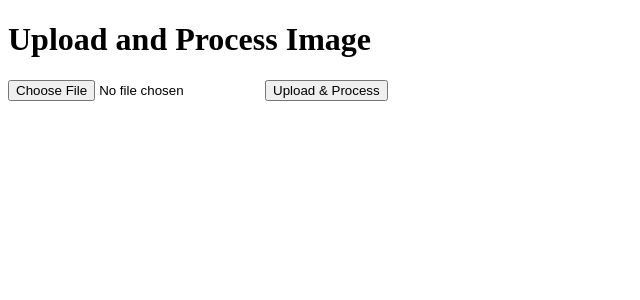
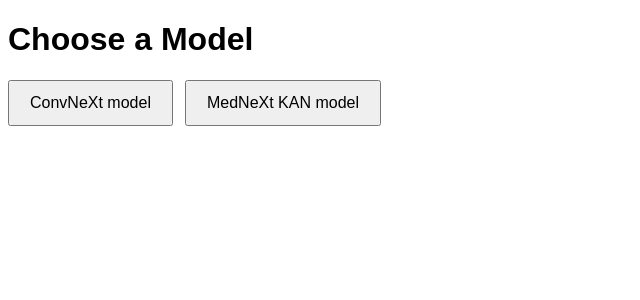
Before and after one commit to dariamara/licenta, a FastAPI app: page / in a window 1280 px wide. Shown: the top 300 px of the page, without its empty margins (0-640 px from the left). Run offline with FastAPI, Linux system fonts and the light colour scheme.

Commit message:
display results as video, deleted saved images

```diff
--- a/main.py
+++ b/main.py
@@ -1,4 +1,4 @@
-from fastapi import FastAPI, File, UploadFile, Request
+from fastapi import FastAPI, File, Form, UploadFile, Request
 from fastapi.responses import HTMLResponse
 from fastapi.staticfiles import StaticFiles
 from fastapi.templating import Jinja2Templates
@@ -10,38 +10,67 @@ import shutil
 
 app = FastAPI()
 
+STATIC_DIR = "static"
+
 #static folder for images
-app.mount("/static", StaticFiles(directory="static"), name="static")
+app.mount("/static", StaticFiles(directory=STATIC_DIR), name="static")
 templates = Jinja2Templates(directory="templates")
 
 #check for static directory + create if does not exist
-os.makedirs("static", exist_ok=True)
+os.makedirs(STATIC_DIR, exist_ok=True)
+
+IMAGE_EXTENSIONS = {".png", ".jpg", ".jpeg", ".bmp", ".gif", ".webp"}
+
+MODELS = {
+    "convnext": "ConvNeXt model",
+    "mednext_kan": "MedNeXt KAN model",
+}
+
 
 @app.get("/", response_class=HTMLResponse)
-async def main(request: Request):
+async def home(request: Request):
+    return templates.TemplateResponse(
+        request=request,
+        name="home.html",
+        context={"models": MODELS}
+    )
+
+@app.get("/app", response_class=HTMLResponse)
+async def app_page(request: Request, model: str):
     return templates.TemplateResponse(
         request=request,
         name="index.html",
-        context={}
+        context={"model": model, "model_label": MODELS.get(model, model)}
     )
 
 @app.post("/upload/")
-async def upload_image(request: Request, file: UploadFile = File(...)):
-    #file paths
-    input_path = f"static/original_{file.filename}"
-    output_path = f"static/processed_{file.filename}"
+async def upload_images(request: Request, model: str = Form(...), files: list[UploadFile] = File(...)):
+    #clear frames from any previous upload
+    for name in os.listdir(STATIC_DIR):
+        os.remove(os.path.join(STATIC_DIR, name))
 
-    #uploaded file
-    with open(input_path, "wb") as buffer:
-        shutil.copyfileobj(file.file, buffer)
+    #folder pickers include non-image files (e.g. .DS_Store) - skip those
+    images = [f for f in files if os.path.splitext(f.filename)[1].lower() in IMAGE_EXTENSIONS]
+    #preserve folder order so the "video" plays back in the right sequence
+    images.sort(key=lambda f: f.filename)
 
-    process_image(input_path, output_path)
+    frames = []
+    for i, file in enumerate(images):
+        input_path = f"{STATIC_DIR}/original_{i:03}{os.path.splitext(file.filename)[1]}"
+        output_path = f"{STATIC_DIR}/frame_{i:03}.png"
+
+        with open(input_path, "wb") as buffer:
+            shutil.copyfileobj(file.file, buffer)
+
+        process_image(input_path, output_path)
+        frames.append(output_path)
 
     return templates.TemplateResponse(
         request=request,
         name="index.html",
         context={
-            "original": input_path,
-            "processed": output_path
+            "model": model,
+            "model_label": MODELS.get(model, model),
+            "frames": frames
         }
     )
--- /dev/null
+++ b/templates/home.html
@@ -0,0 +1,19 @@
+<!DOCTYPE html>
+<html>
+<head>
+    <title>Image Processor</title>
+    <style>
+        body { font-family: sans-serif; }
+        .models { display: flex; gap: 12px; margin-top: 20px; }
+        .models a button { padding: 12px 20px; font-size: 16px; cursor: pointer; }
+    </style>
+</head>
+<body>
+    <h1>Choose a Model</h1>
+    <div class="models">
+        {% for key, label in models.items() %}
+        <a href="/app?model={{ key }}"><button>{{ label }}</button></a>
+        {% endfor %}
+    </div>
+</body>
+</html>
--- a/templates/index.html
+++ b/templates/index.html
@@ -3,28 +3,77 @@
 <head>
     <title>Image Processor</title>
     <style>
-        .container { display: flex; gap: 20px; margin-top: 20px; }
-        img { max-width: 400px; border: 1px solid #ddd; }
+        .player { margin-top: 20px; }
+        .player img { max-width: 500px; border: 1px solid #ddd; display: block; }
+        .controls { margin-top: 10px; display: flex; align-items: center; gap: 10px; }
     </style>
 </head>
 <body>
-    <h1>Upload and Process Image</h1>
+    <p><a href="/">&larr; Choose a different model</a></p>
+    <h1>Upload a Folder of Images</h1>
+    <p>Using model: <strong>{{ model_label }}</strong></p>
     <form action="/upload/" method="post" enctype="multipart/form-data">
-        <input type="file" name="file" accept="image/*">
+        <input type="hidden" name="model" value="{{ model }}">
+        <input type="file" name="files" webkitdirectory directory multiple>
         <button type="submit">Upload & Process</button>
     </form>
 
-    {% if original %}
-    <div class="container">
-        <div>
-            <h3>Original</h3>
-            <img src="/{{ original }}" alt="Original">
-        </div>
-        <div>
-            <h3>Processed</h3>
-            <img src="/{{ processed }}" alt="Processed">
+    {% if frames %}
+    <div class="player">
+        <h3>Processed ({{ frames|length }} frames)</h3>
+        <img id="frame-view" src="/{{ frames[0] }}" alt="Processed frame">
+        <div class="controls">
+            <button id="play-pause">Pause</button>
+            <input id="scrubber" type="range" min="0" max="{{ frames|length - 1 }}" value="0" style="flex: 1;">
+            <span id="frame-count">1 / {{ frames|length }}</span>
         </div>
     </div>
+
+    <script>
+        const frames = {{ frames|tojson }};
+        const fps = 10;
+        const img = document.getElementById("frame-view");
+        const playPauseBtn = document.getElementById("play-pause");
+        const scrubber = document.getElementById("scrubber");
+        const frameCount = document.getElementById("frame-count");
+
+        let current = 0;
+        let playing = true;
+        let intervalId = null;
+
+        function showFrame(i) {
+            current = i;
+            img.src = "/" + frames[current];
+            scrubber.value = current;
+            frameCount.textContent = (current + 1) + " / " + frames.length;
+        }
+
+        function tick() {
+            showFrame((current + 1) % frames.length);
+        }
+
+        function play() {
+            playing = true;
+            playPauseBtn.textContent = "Pause";
+            intervalId = setInterval(tick, 1000 / fps);
+        }
+
+        function pause() {
+            playing = false;
+            playPauseBtn.textContent = "Play";
+            clearInterval(intervalId);
+        }
+
+        playPauseBtn.addEventListener("click", () => playing ? pause() : play());
+        scrubber.addEventListener("input", (e) => {
+            pause();
+            showFrame(parseInt(e.target.value, 10));
+        });
+
+        if (frames.length > 1) {
+            play();
+        }
+    </script>
     {% endif %}
 </body>
 </html>
```
Also changed, not shown: static/original_case_M_20181001100941_0U62372100109341_1_005_001-1_a2_ayy_image0153.jpg (deleted), static/processed_case_M_20181001100941_0U62372100109341_1_005_001-1_a2_ayy_image0153.jpg (deleted), 1 other file.
